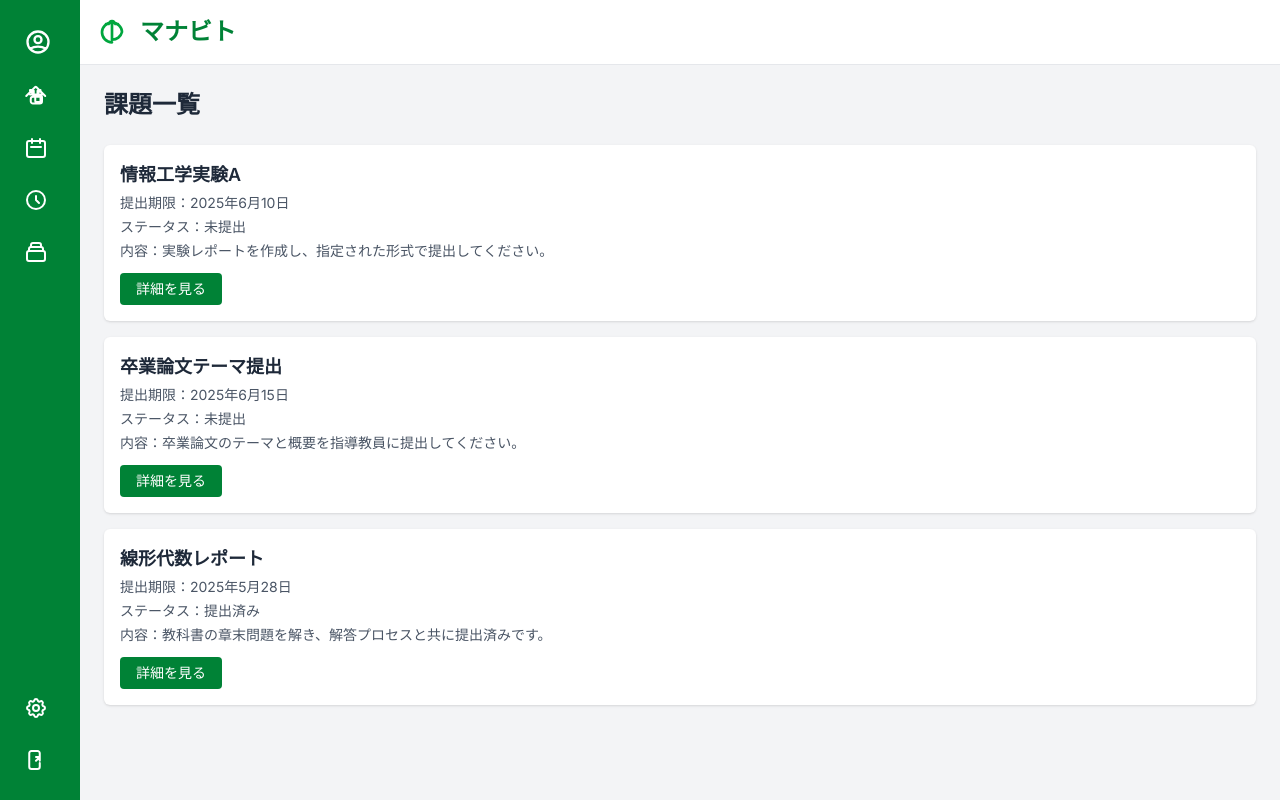
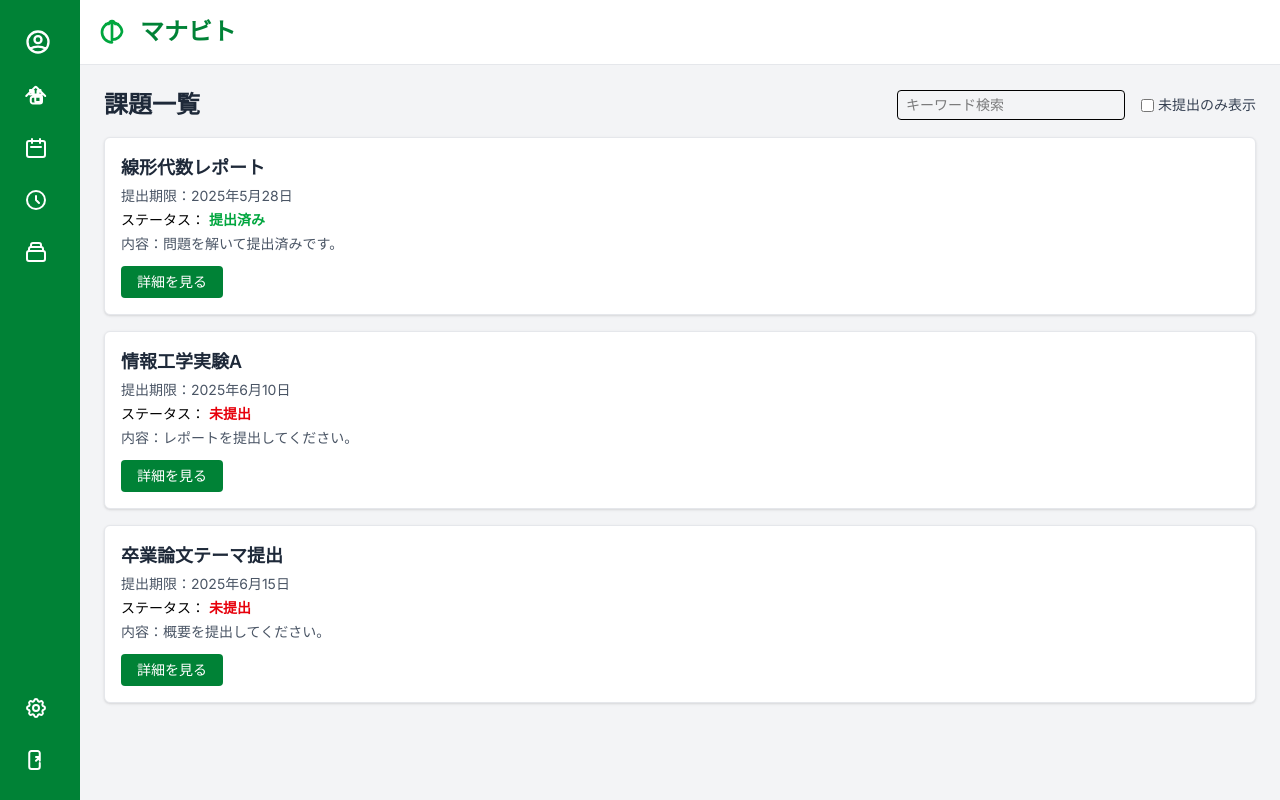
Before and after one commit to evans707/ManabitoApp, a Vue app in the folder frontend/: page /all-assignments in a window 1280 px wide. Built offline with nearby package versions, Linux system fonts and the light colour scheme; no server answers; sample sign-in values are in the browser's storage.

Commit message:
[add]AllAssignmentsView.vueに機能追加

```diff
--- a/frontend/src/views/AllAssignmentsView.vue
+++ b/frontend/src/views/AllAssignmentsView.vue
@@ -1,11 +1,30 @@
 <template>
   <div class="AllAssignments-page">
-    <h1 class="text-2xl font-bold text-gray-800 mb-6">課題一覧</h1>
+    <div class="flex justify-between items-center mb-4">
+      <h1 class="text-2xl font-bold text-gray-800">課題一覧</h1>
+      <div class="flex items-center gap-4">
+        <input
+          v-model="searchQuery"
+          type="text"
+          placeholder="キーワード検索"
+          class="border rounded px-2 py-1 text-sm"
+        />
+        <label class="flex items-center gap-1 text-sm text-gray-700">
+          <input type="checkbox" v-model="filterUnsubmitted" />
+          未提出のみ表示
+        </label>
+      </div>
+    </div>
 
-    <div v-for="task in allAssignments" :key="task.id" class="bg-white rounded-md shadow p-4 mb-4">
+    <div v-for="task in filteredAssignments" :key="task.id" class="bg-white rounded-md shadow p-4 border border-gray-200 mb-4">
       <h2 class="text-lg font-semibold text-gray-800">{{ task.title }}</h2>
       <p class="text-sm text-gray-600 mt-1">提出期限：{{ task.dueDate }}</p>
-      <p class="text-sm text-gray-600 mt-1">ステータス：{{ task.status }}</p>
+      <p class="text-sm mt-1">
+        ステータス：
+        <span :class="task.status === '提出済み' ? 'text-green-600 font-bold' : 'text-red-600 font-bold'">
+          {{ task.status }}
+        </span>
+      </p>
       <p class="text-sm text-gray-600 mt-1">内容：{{ task.description }}</p>
 
       <div class="mt-3">
@@ -21,12 +40,37 @@
 </template>
 
 <script setup>
-import { computed } from 'vue'
+import { ref, computed } from 'vue'
 
-// ダミーデータ
+const searchQuery = ref('')
+const filterUnsubmitted = ref(false)
+
 const allAssignments = {
-  '1': { id: 1, title: '情報工学実験A', dueDate: '2025年6月10日', status: '未提出', description: '実験レポートを作成し、指定された形式で提出してください。' },
-  '2': { id: 2, title: '卒業論文テーマ提出', dueDate: '2025年6月15日', status: '未提出', description: '卒業論文のテーマと概要を指導教員に提出してください。' },
-  '3': { id: 3, title: '線形代数レポート', dueDate: '2025年5月28日', status: '提出済み', description: '教科書の章末問題を解き、解答プロセスと共に提出済みです。' }
+  '1': { id: 1, title: '情報工学実験A', dueDate: '2025年6月10日', status: '未提出', description: 'レポートを提出してください。' },
+  '2': { id: 2, title: '卒業論文テーマ提出', dueDate: '2025年6月15日', status: '未提出', description: '概要を提出してください。' },
+  '3': { id: 3, title: '線形代数レポート', dueDate: '2025年5月28日', status: '提出済み', description: '問題を解いて提出済みです。' }
 }
+
+function parseJapaneseDate(str) {
+  const match = str.match(/(\d{4})年?(\d{1,2})月(\d{1,2})日?/)
+  if (!match) return new Date(NaN)
+  const [, y, m, d] = match
+  return new Date(`${y}-${m.padStart(2, '0')}-${d.padStart(2, '0')}`)
+}
+
+const sortedAssignments = computed(() =>
+  Object.values(allAssignments).sort((a, b) =>
+    parseJapaneseDate(a.dueDate) - parseJapaneseDate(b.dueDate)
+  )
+)
+
+const filteredAssignments = computed(() => {
+  return sortedAssignments.value.filter(task => {
+    const matchesSearch =
+      task.title.includes(searchQuery.value) ||
+      task.description.includes(searchQuery.value)
+    const matchesStatus = filterUnsubmitted.value ? task.status === '未提出' : true
+    return matchesSearch && matchesStatus
+  })
+})
 </script>
```
